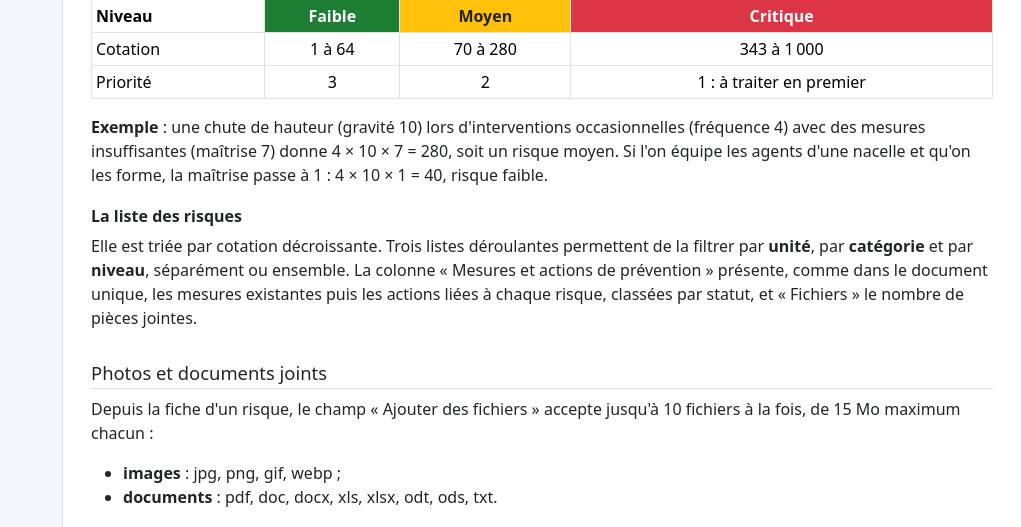
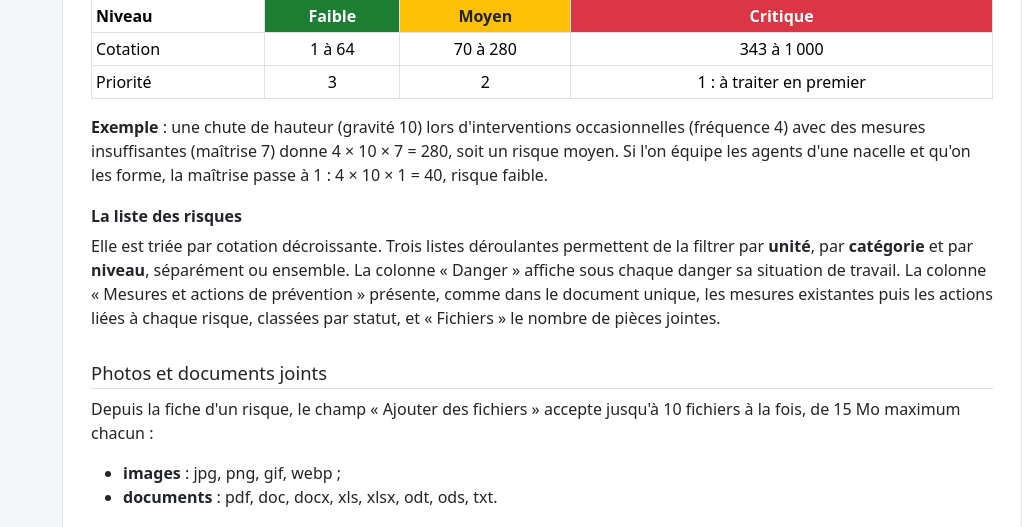
Before and after one commit to Noethys/Previthys, a Django app: page /aide/ in a window 1280 px wide. Shown: the part 4369-4896 px from the top of the page, without its empty margins (258-1280 px from the left). Run offline with Django 5.2, Linux system fonts and the light colour scheme; the visitor is signed in with stand-in values (Sample User, id 1); some libraries are stand-ins or nearby versions.

Commit message:
Ajout de la situation de travail dans la case Danger de la liste des risques

```diff
--- a/previthys/core/static/core/core.css
+++ b/previthys/core/static/core/core.css
@@ -243,6 +243,8 @@ a.kpi-mini:hover { background: #f8f9fa; }
 .liste-actions .ligne-action { display: -webkit-box; -webkit-box-orient: vertical; -webkit-line-clamp: 2; line-clamp: 2; overflow: hidden; }
 .liste-actions .ligne-action.est-coupe { cursor: help; }
 .liste-actions .ligne-action.est-coupe .texte-action { text-decoration: underline dotted rgba(33, 37, 41, .45); text-underline-offset: .2em; }
+.situation-risque { font-size: .8rem; color: var(--bs-secondary-color); margin-top: 2px; white-space: normal; display: -webkit-box; -webkit-box-orient: vertical; -webkit-line-clamp: 2; line-clamp: 2; overflow: hidden; }
+.situation-risque.est-coupe { cursor: help; text-decoration: underline dotted rgba(33, 37, 41, .45); text-underline-offset: .2em; }
 .tooltip-inner { max-width: 360px; text-align: left; }
 
 /* Texte « jaune » (chiffres à surveiller du tableau de bord) : le jaune vif n'est lisible qu'en fond, pas en texte
--- a/previthys/core/templates/core/aide.html
+++ b/previthys/core/templates/core/aide.html
@@ -214,7 +214,7 @@
       <p><b>Exemple</b> : une chute de hauteur (gravité 10) lors d'interventions occasionnelles (fréquence 4) avec des mesures insuffisantes (maîtrise 7) donne 4 × 10 × 7 = 280, soit un risque moyen. Si l'on équipe les agents d'une nacelle et qu'on les forme, la maîtrise passe à 1 : 4 × 10 × 1 = 40, risque faible.</p>
 
       <h4>La liste des risques</h4>
-      <p>Elle est triée par cotation décroissante. Trois listes déroulantes permettent de la filtrer par <b>unité</b>, par <b>catégorie</b> et par <b>niveau</b>, séparément ou ensemble. La colonne « Mesures et actions de prévention » présente, comme dans le document unique, les mesures existantes puis les actions liées à chaque risque, classées par statut, et « Fichiers » le nombre de pièces jointes.</p>
+      <p>Elle est triée par cotation décroissante. Trois listes déroulantes permettent de la filtrer par <b>unité</b>, par <b>catégorie</b> et par <b>niveau</b>, séparément ou ensemble. La colonne « Danger » affiche sous chaque danger sa situation de travail. La colonne « Mesures et actions de prévention » présente, comme dans le document unique, les mesures existantes puis les actions liées à chaque risque, classées par statut, et « Fichiers » le nombre de pièces jointes.</p>
     </section>
 
     {# ================================================================ #}
--- a/previthys/core/views/risques.py
+++ b/previthys/core/views/risques.py
@@ -30,6 +30,17 @@ def badge_statut(action):
         return format_html('<span class="badge text-bg-danger">En retard</span>')
     couleur = {"a_faire": "secondary", "en_cours": "primary", "terminee": "success"}.get(action.statut, "secondary")
     return format_html('<span class="badge text-bg-{}">{}</span>', couleur, action.get_statut_display())
+
+
+def cellule_danger(risque):
+    """Cellule « Danger » de la liste des risques : le danger, avec la situation de travail en dessous (comme dans
+    le document unique), coupée à deux lignes à l'affichage avec le texte complet au survol. Tri sur le danger seul.
+    Le séparateur masqué donne une lecture correcte aux lecteurs d'écran et dans les exports."""
+    situation = " ".join(risque.situation.split())
+    if not situation:
+        return risque.danger, risque.danger
+    return format_html('{}<span class="visually-hidden"> : </span><div class="situation-risque" data-infobulle="{}">{}</div>',
+                       risque.danger, situation, situation), risque.danger
 
 
 def code_macaron(action):
@@ -184,7 +195,7 @@ class Liste(crud.Liste):
         return [{"titre": "Filtre", "boutons": [{"libelle": " · ".join(actifs) + "  ✕", "nombre": n, "actif": True, "url": url}]}]
 
     def cellules(self, o):
-        return [o.pk, o.unite.nom, o.danger, o.categorie.nom, o.frequence, o.gravite, o.maitrise, (badge_niveau(o), o.cotation), liste_mesures_actions(o), o.nbre_pieces_jointes]
+        return [o.pk, o.unite.nom, cellule_danger(o), o.categorie.nom, o.frequence, o.gravite, o.maitrise, (badge_niveau(o), o.cotation), liste_mesures_actions(o), o.nbre_pieces_jointes]
 
 
 class Ajouter(AjoutPiecesJointes, crud.Ajouter):
```
Also changed, not shown: previthys/core/tests.py (+7 -0 lines).
